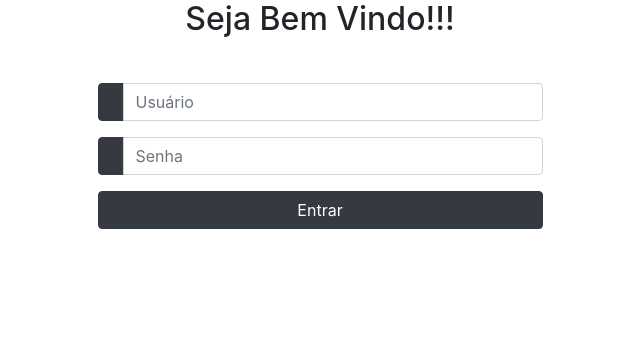
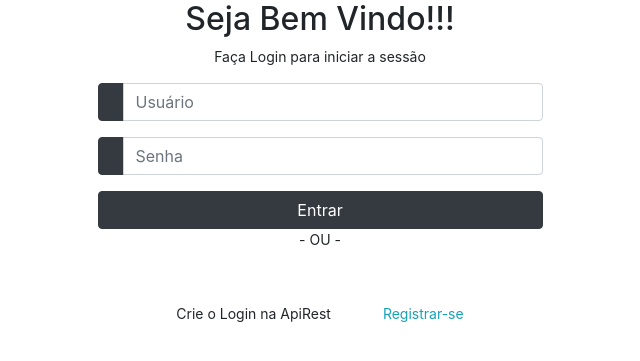
Before and after one commit to efjuniorc/projeto_pratico_wololo, a Django app: page /login/ in a window 1280 px wide. Shown: the top 361 px of the page, without its empty margins (320-960 px from the left). Run offline with Django 3.2, Linux system fonts and the light colour scheme; some libraries are stand-ins or nearby versions.

Commit message:
correções login / rotas

```diff
--- a/api_rest/urls.py
+++ b/api_rest/urls.py
@@ -1,14 +1,14 @@
 from django.conf.urls import url, include
 from rest_framework import routers
 
-from api_rest.views import UserViewSet, login, LinkViewSet
+from api_rest.views import UserViewSet, LinkViewSet, LoginCreateView
 
 router = routers.DefaultRouter()
 router.register(r'users', UserViewSet)
 router.register(r'links', LinkViewSet)
-
+app_name = 'api_rest'
 urlpatterns = [
     url(r'^', include(router.urls)),
     url(r'^api-auth/', include('rest_framework.urls', namespace='rest_framework')),
-    url(r'^login/',login,name='login'),
+    url(r'^login/',LoginCreateView.as_view(),name='login'),
 ]
--- a/core/templates/core/paginas/login.html
+++ b/core/templates/core/paginas/login.html
@@ -12,7 +12,7 @@
             <div class="col-lg-5 col-md-8 col-12" >
                 <div class="content-top-agile text-center">
                     <h2>Seja Bem Vindo!!!</h2>
-                    <p class="text-white">Faça Login para iniciar a sessão</p>
+                    <p>Faça Login para iniciar a sessão</p>
                 </div>
                 <div class="p-40 mt-10 bg-white content-bottom">
                     <form method="post">
@@ -56,19 +56,19 @@
                         </div>
                     </form>
 
-                    {#					<div class="text-center">#}
-                    {#					  <p class="mt-20">- OR -</p>#}
-                    {#					  <p class="gap-items-2 mb-20">#}
-                    {#						  <a class="btn btn-social-icon btn-outline btn-facebook" href="#"><i class="fa fa-facebook"></i></a>#}
-                    {#						  <a class="btn btn-social-icon btn-outline btn-twitter" href="#"><i class="fa fa-twitter"></i></a>#}
-                    {#						  <a class="btn btn-social-icon btn-outline btn-google" href="#"><i class="fa fa-google-plus"></i></a>#}
-                    {#						  <a class="btn btn-social-icon btn-outline btn-instagram" href="#"><i class="fa fa-instagram"></i></a>#}
-                    {#						</p>#}
-                    {#					</div>#}
-                    {##}
-                    {#					<div class="text-center">#}
-                    {#						<p class="mb-0">Don't have an account? <a href="register.html" class="text-info ml-5">Sign Up</a></p>#}
-                    {#					</div>#}
+                    					<div class="text-center">
+                    					  <p class="mt-20">- OU -</p>
+                    					  <p class="gap-items-2 mb-20">
+                    						  <a class="btn btn-social-icon btn-outline btn-facebook" href="#"><i class="fa fa-facebook"></i></a>
+                    						  <a class="btn btn-social-icon btn-outline btn-twitter" href="#"><i class="fa fa-twitter"></i></a>
+                    						  <a class="btn btn-social-icon btn-outline btn-google" href="#"><i class="fa fa-google-plus"></i></a>
+                    						  <a class="btn btn-social-icon btn-outline btn-instagram" href="#"><i class="fa fa-instagram"></i></a>
+                    						</p>
+                    					</div>
+
+                    					<div class="text-center">
+                    						<p class="mb-0">Crie o Login na ApiRest <a href="{% url 'api_rest:login' %}" class="text-info ml-5">Registrar-se</a></p>
+                    					</div>
                 </div>
             </div>
 
--- a/core/urls.py
+++ b/core/urls.py
@@ -8,13 +8,12 @@ from . import views
 
 app_name = 'core'
 urlpatterns = [
+                  path('', views.testa_user_logado, name='login2'),
                   path('login/', views.LoginView.as_view(), name='login'),
                   path('logout/', views.LogoutRedirectViews.as_view(), name='logout'),
-                  path('', views.Dashboard.as_view(), name='index'),
+                  path('dashboard/', views.Dashboard.as_view(), name='index'),
                   path('links_create_view/', views.LinkCreateView.as_view(), name='links_create_view'),
                   path('links_update_view/<int:pk>', views.LinkUpdateView.as_view(), name='links_update_view'),
                   path('links_delete_view/<int:pk>', views.LinkDeleteView.as_view(), name='links_delete_view'),
                   path('<str:url>', views.RedirectLink.as_view(), name='redirect_link'),
-
-
               ] + static(settings.STATIC_ROOT, document_root=settings.STATIC_ROOT)
--- a/core/views.py
+++ b/core/views.py
@@ -20,17 +20,10 @@ from core.messeges_utils import message_error_generic, message_sucess_generic, m
 from core.models import Link
 
 
-class TestaEmpresaMixin(SingleObjectMixin, AccessMixin):
-    def dispatch(self, request, *args, **kwargs):
-        try:
-            if self.get_object().empresa == request.user.user_profile.empresa:
-                return super().dispatch(request, *args, **kwargs)
-            else:
-                return HttpResponse(status=500)
-        except Exception as e:
-            print('exceção no TESTE EMPRESA MIXIN', e)
-            return super().dispatch(request, *args, **kwargs)
 
+@login_required()
+def testa_user_logado(request):
+    return LoginView.redirect_after_login(self=LoginView, user=request.user)
 
 class LoginView(TemplateView):
     template_name = 'core/paginas/login.html'
```
Also changed, not shown: api_rest/views.py (+55 -18 lines).
